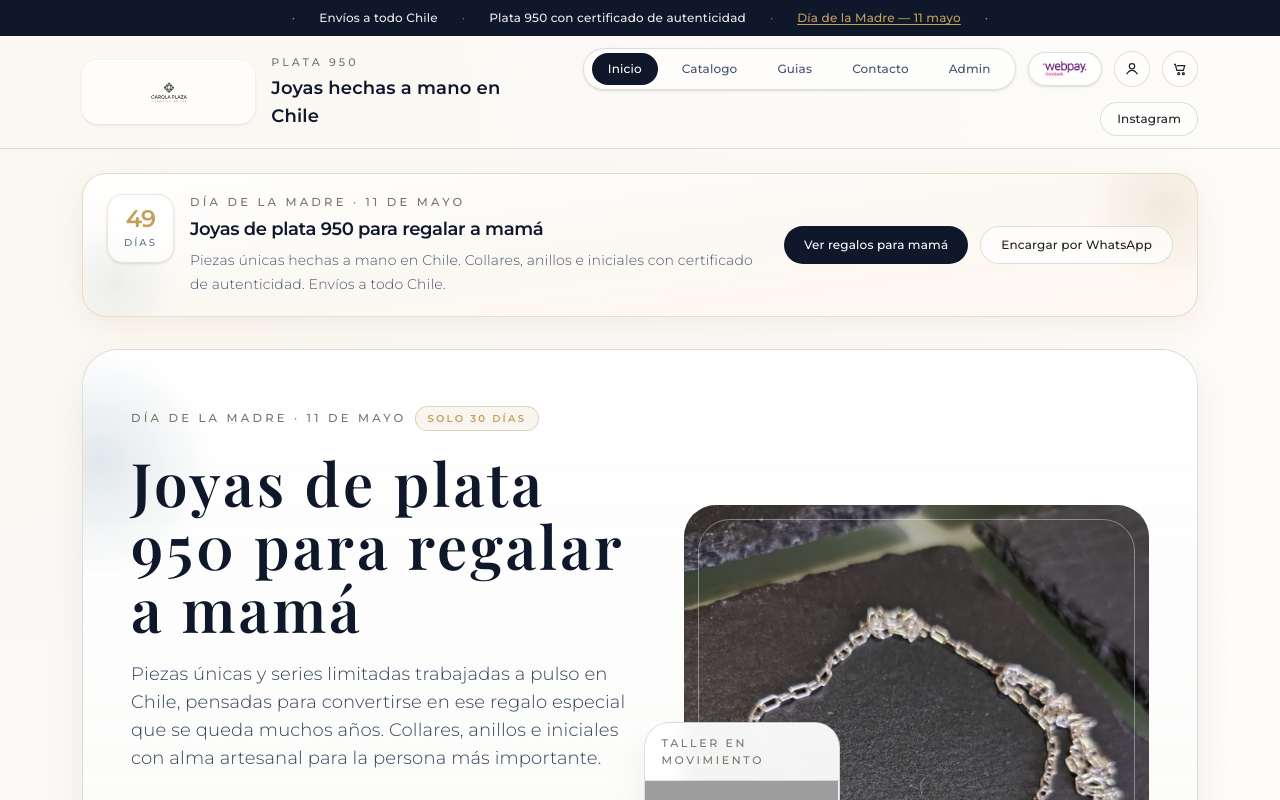
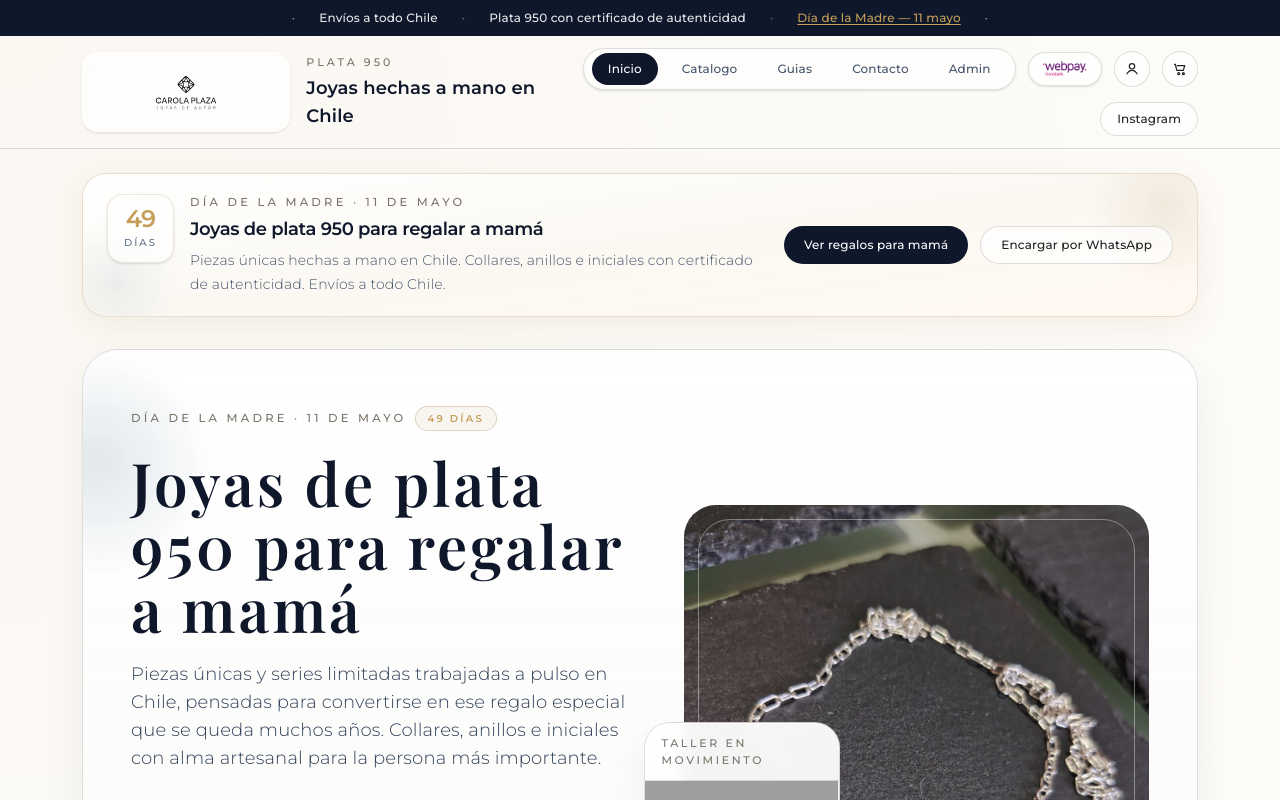
Before and after one commit to Vhcos/carolaplazajoyas, a Next.js app: page / in a window 1280 px wide. Shown: the top 800 px of the page. Built offline with nearby package versions, Linux system fonts and the light colour scheme; grey boxes are pictures that could not be loaded.

Commit message:
fix: agrandar logo y dinamizar contador de dias en home

```diff
--- a/app/page.tsx
+++ b/app/page.tsx
@@ -64,6 +64,15 @@ const categoryTiles = [
 ];
 
 const formatCLP = (amount: number) => `$${amount.toLocaleString("es-CL")}`;
+
+function getDaysUntilMothersDay(): number {
+  const now = new Date();
+  const today = new Date(now.getFullYear(), now.getMonth(), now.getDate());
+  const currentYearTarget = new Date(now.getFullYear(), 4, 11);
+  const target = today > currentYearTarget ? new Date(now.getFullYear() + 1, 4, 11) : currentYearTarget;
+  const diffMs = target.getTime() - today.getTime();
+  return Math.max(0, Math.ceil(diffMs / (1000 * 60 * 60 * 24)));
+}
 
 function CollectionCard({ product }: { product: Product }) {
   return (
@@ -190,6 +199,7 @@ function CategoryTile({
 
 export default async function HomePage() {
   const PRODUCTS = await getAllProducts();
+  const daysUntilMothersDay = getDaysUntilMothersDay();
 
   const diaMadrePieces = DIA_MADRE_IDS.map((id) => PRODUCTS.find((product) => product.id === id)).filter(
     (product): product is Product => Boolean(product)
@@ -211,7 +221,9 @@ export default async function HomePage() {
               <div className="flex flex-wrap items-center gap-2">
                 <p className="cp-kicker">Día de la Madre · 11 de mayo</p>
                 <span className="rounded-full border border-[rgba(176,143,90,0.35)] bg-[rgba(176,143,90,0.08)] px-3 py-1 text-[10px] font-semibold uppercase tracking-[0.22em] text-[var(--cp-gold)]">
-                  Solo 30 días
+                  {daysUntilMothersDay === 0
+                    ? "Hoy"
+                    : `${daysUntilMothersDay} ${daysUntilMothersDay === 1 ? "día" : "días"}`}
                 </span>
               </div>
               <h1 className="max-w-3xl text-4xl font-semibold leading-[1.05] text-slate-900 sm:text-5xl lg:text-6xl">
--- a/components/Footer.tsx
+++ b/components/Footer.tsx
@@ -9,12 +9,12 @@ export default function Footer() {
     <footer className="mt-20 border-t border-[var(--cp-line)] bg-[rgba(255,255,255,0.88)] backdrop-blur">
       <div className="mx-auto grid max-w-[1180px] gap-8 px-4 py-10 sm:px-6 lg:grid-cols-[1fr_auto] lg:px-8">
         <div className="flex flex-col gap-5 sm:flex-row sm:items-center">
-          <div className="relative h-20 w-20 overflow-hidden rounded-2xl border border-white/70 bg-white/70 shadow-sm sm:h-24 sm:w-24">
+          <div className="relative h-24 w-24 overflow-hidden rounded-2xl border border-white/70 bg-white/70 shadow-sm sm:h-28 sm:w-28">
             <Image
               src="/logo-carola-plaza.svg"
               alt="Carola Plaza Joyas"
               fill
-              className="object-contain p-2"
+              className="object-contain"
             />
           </div>
 
--- a/components/Navbar.tsx
+++ b/components/Navbar.tsx
@@ -37,12 +37,12 @@ export default function Navbar() {
     >
       <div className="mx-auto flex max-w-[1180px] flex-col gap-4 px-4 py-3 sm:px-6 lg:flex-row lg:items-center lg:justify-between lg:px-8">
         <Link href="/" className="flex items-center gap-3 sm:gap-4">
-          <div className="relative h-12 w-32 overflow-hidden rounded-2xl border border-white/70 bg-white/70 shadow-sm sm:h-14 sm:w-40 lg:h-16 lg:w-48">
+          <div className="relative h-14 w-40 overflow-hidden rounded-2xl border border-white/70 bg-white/70 shadow-sm sm:h-16 sm:w-48 lg:h-20 lg:w-60">
             <Image
               src="/logo-carola-plaza.svg"
               alt="Carola Plaza Joyas"
               fill
-              className="object-contain p-2"
+              className="object-contain"
               priority
             />
           </div>
```
